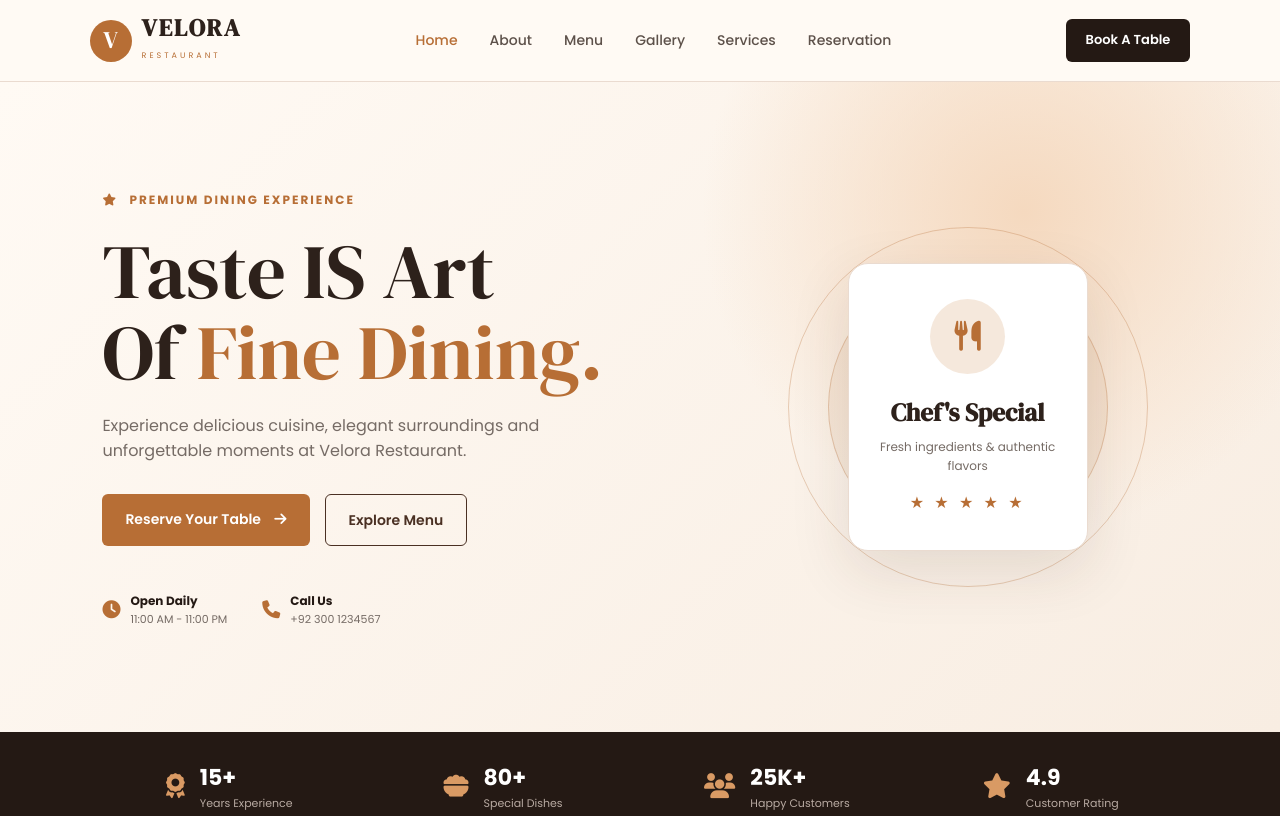
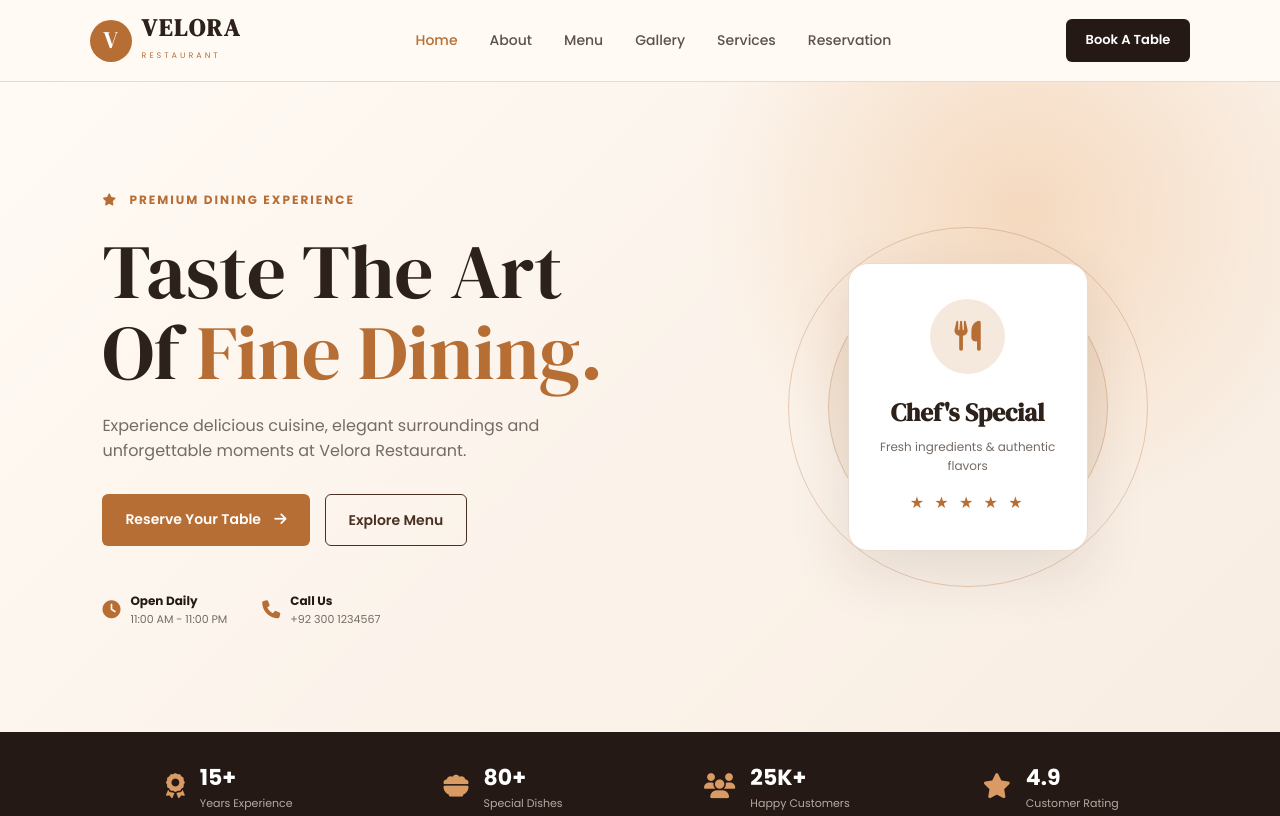
Before and after one commit to aleenarukhsar07/project, a website: page index.html in a window 1280 px wide. Shown: the top 816 px of the page. Drawn offline with Linux system fonts and the light colour scheme.

Commit message:
update hero tag

```diff
--- a/index.html
+++ b/index.html
@@ -65,7 +65,7 @@
         </span>
 
         <h1>
-            Taste IS Art<br>
+            Taste The Art<br>
             Of <span>Fine Dining.</span>
         </h1>
 
```
